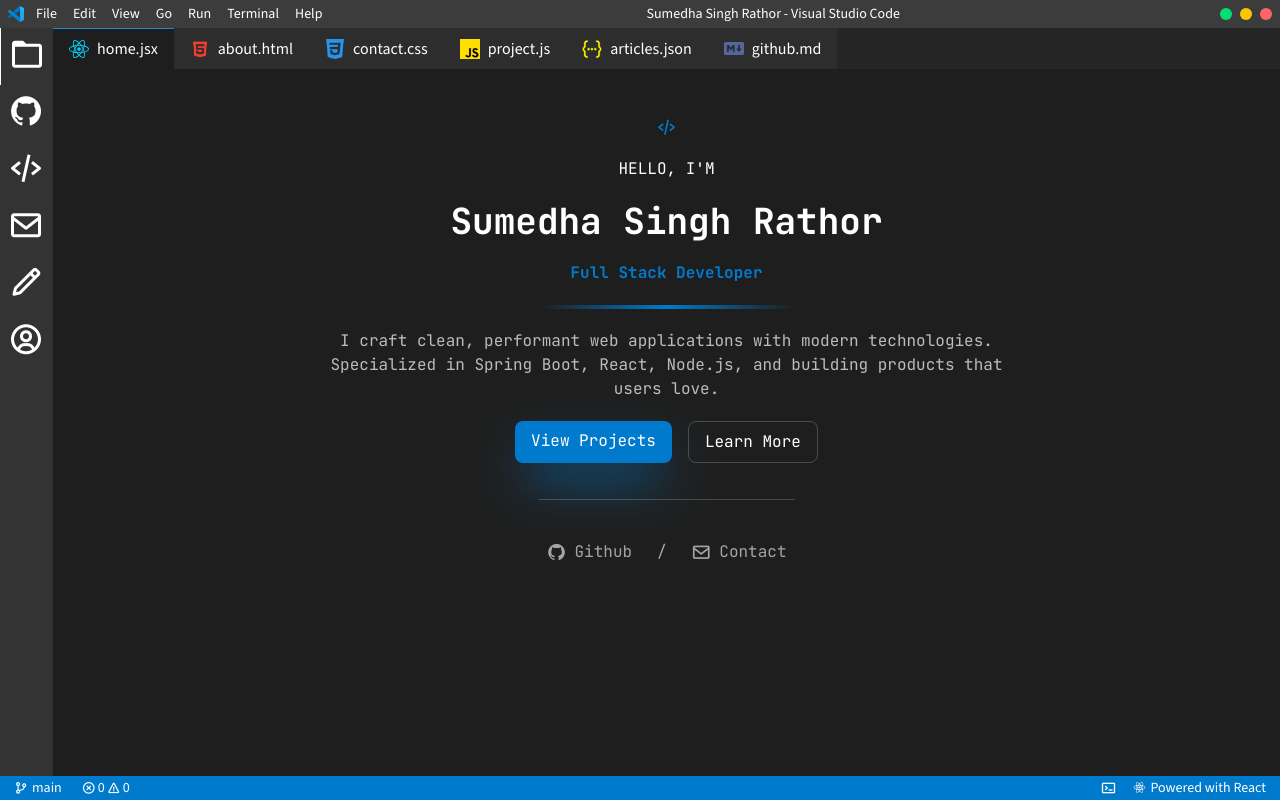
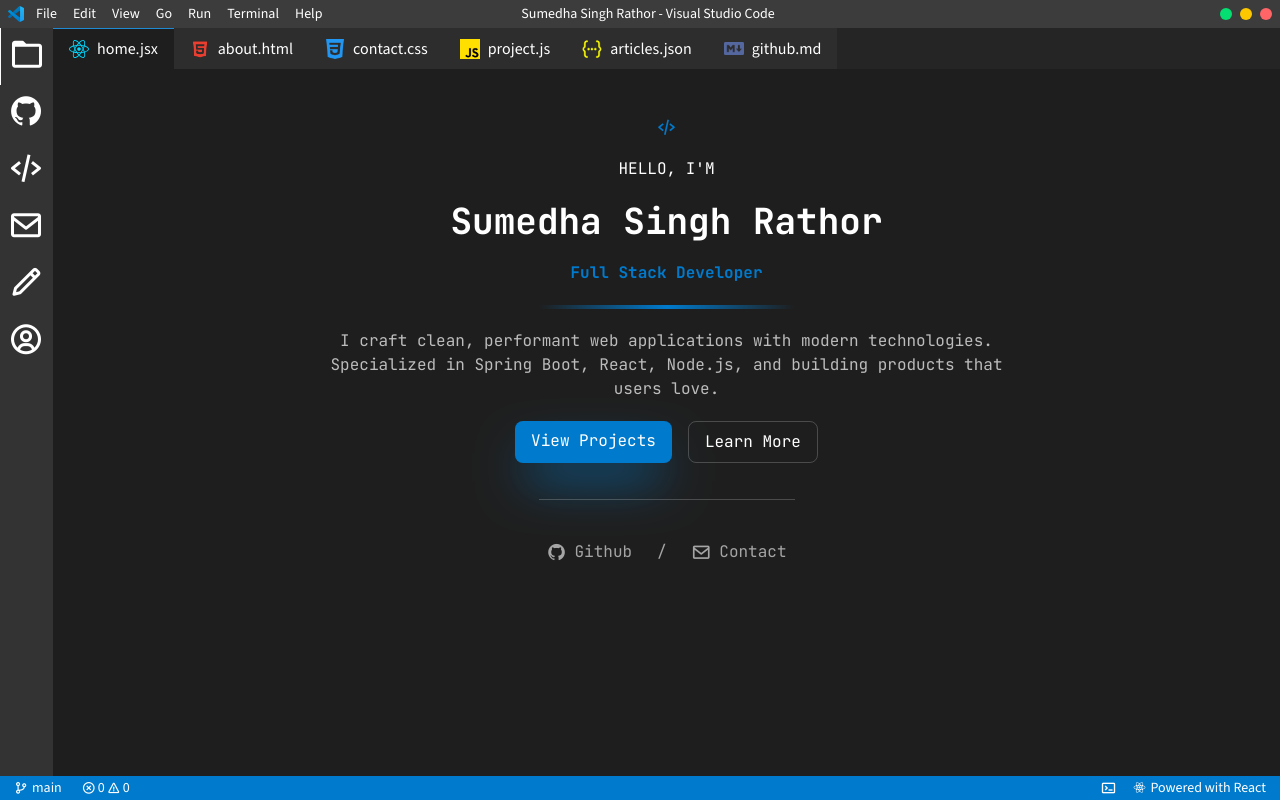
Before and after one commit to SumedhaSinghRathor/VSCode, a React (Vite) app: page / in a window 1280 px wide. Built offline with nearby package versions, Linux system fonts and the light colour scheme.

Commit message:
centering window name

```diff
--- a/src/App.jsx
+++ b/src/App.jsx
@@ -41,7 +41,7 @@ function App() {
 
   return (
     <section className="w-screen h-screen flex flex-col overflow-hidden justify-between">
-      <section className="flex justify-between items-center px-2 py-1 bg-[#3c3c3c] text-white text-sm">
+      <section className="flex justify-between items-center px-2 py-1 bg-[#3c3c3c] text-white text-sm relative">
         <div className="flex items-center">
           <img src={VsCode} alt="VsCode img" className="size-4" />
           <ul className="pl-2 gap-2 hidden md:flex">
@@ -62,7 +62,9 @@ function App() {
             )}
           </ul>
         </div>
-        <div className="">Sumedha Singh Rathor - Visual Studio Code</div>
+        <div className="absolute w-full text-center">
+          Sumedha Singh Rathor - Visual Studio Code
+        </div>
         <div className="flex gap-2">
           <div className="size-3 bg-green-400 rounded-full" />
           <div className="size-3 bg-yellow-400 rounded-full" />
```
